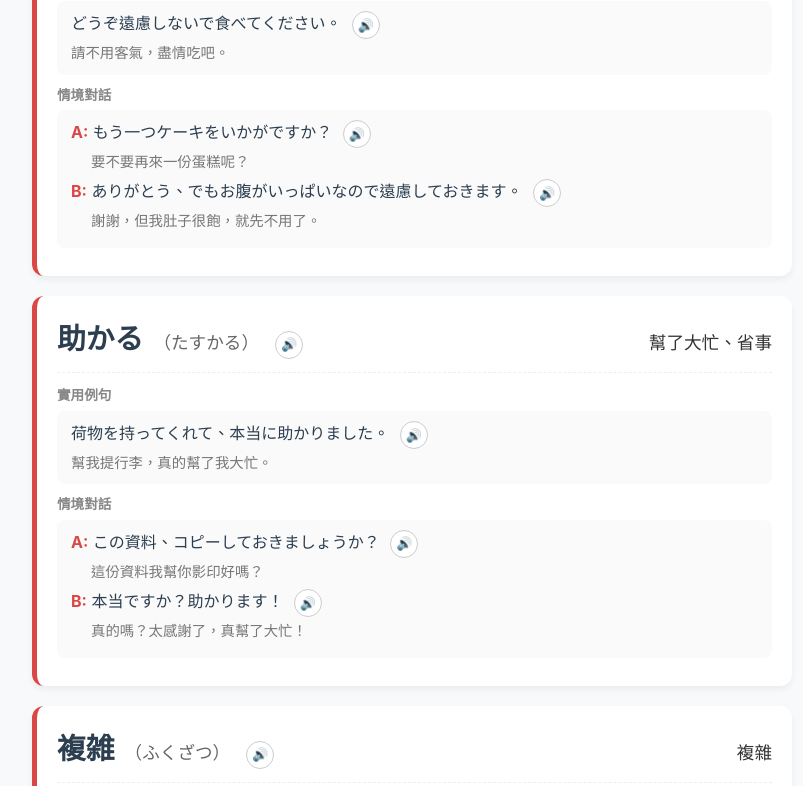
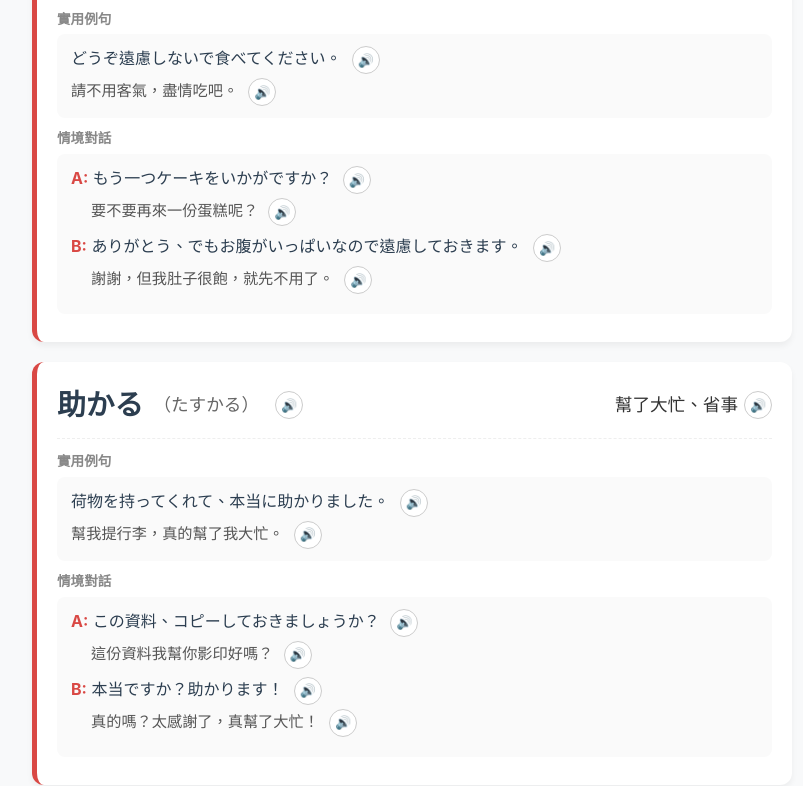
Before and after one commit to Weeeepn/daily-japanese-auto, a plain HTML site: page index.html in a window 1280 px wide. Shown: the part 679-1465 px from the top of the page, without its empty margins (228-1031 px from the left). Drawn offline with Linux system fonts and the light colour scheme.

Commit message:
Update index.html

```diff
--- a/index.html
+++ b/index.html
@@ -3,10 +3,11 @@
 <head>
   <meta charset="UTF-8">
   <meta name="viewport" content="width=device-width, initial-scale=1.0">
-  <title>每日日文 5 單字（AI 全自動）</title>
+  <title>每日日文 5 單字（AI 全自動＋中日雙語發音）</title>
   <style>
     :root {
       --primary: #d94844;
+      --zh-color: #2b7de9; /* 中文發音主題色 */
       --bg: #f8f9fa;
       --card-bg: #ffffff;
       --text: #2c3e50;
@@ -41,15 +42,21 @@
     }
     .word-header {
       display: flex;
-      align-items: baseline;
+      align-items: center;
       gap: 10px;
       margin-bottom: 12px;
       border-bottom: 1px dashed #eee;
       padding-bottom: 10px;
+      flex-wrap: wrap;
     }
     .kanji { font-size: 1.8rem; font-weight: bold; }
     .kana { font-size: 1.1rem; color: #666; }
-    .meaning { font-size: 1.1rem; font-weight: 500; margin-left: auto; color: #333; }
+    .meaning-wrap {
+      margin-left: auto;
+      display: inline-flex;
+      align-items: center;
+    }
+    .meaning { font-size: 1.1rem; font-weight: 500; color: #333; }
     .section-title {
       font-size: 0.85rem;
       font-weight: bold;
@@ -58,9 +65,11 @@
       margin-top: 10px;
       margin-bottom: 4px;
     }
-    .content-box { background: #fafafa; padding: 10px 14px; border-radius: 8px; margin-bottom: 8px; }
-    .dialogue-line { margin-bottom: 6px; }
+    .content-box { background: #fafafa; padding: 12px 14px; border-radius: 8px; margin-bottom: 8px; }
+    .dialogue-line { margin-bottom: 8px; }
     .speaker { font-weight: bold; color: var(--primary); }
+
+    /* 喇叭按鈕樣式 */
     .audio-btn {
       background: #fff;
       border: 1px solid #ccc;
@@ -77,7 +86,11 @@
       transition: all 0.2s;
     }
     .audio-btn:hover { background: var(--primary); color: #fff; border-color: var(--primary); }
-    .translation { font-size: 0.9rem; color: #777; margin-top: 2px; }
+
+    /* 中文發音專用樣式 */
+    .audio-btn-zh:hover { background: var(--zh-color); color: #fff; border-color: var(--zh-color); }
+
+    .translation { font-size: 0.95rem; color: #555; margin-top: 4px; }
     .loading { text-align: center; font-size: 1.2rem; color: #888; margin-top: 40px; }
   </style>
 </head>
@@ -95,6 +108,7 @@
   </div>
 
   <script>
+    // 日語發音
     function speakJapanese(text) {
       if (!('speechSynthesis' in window)) return;
       window.speechSynthesis.cancel();
@@ -104,13 +118,22 @@
       window.speechSynthesis.speak(utterance);
     }
 
+    // 中文發音
+    function speakChinese(text) {
+      if (!('speechSynthesis' in window)) return;
+      window.speechSynthesis.cancel();
+      const utterance = new SpeechSynthesisUtterance(text);
+      utterance.lang = 'zh-TW'; // 設定繁體中文
+      utterance.rate = 1.0;
+      window.speechSynthesis.speak(utterance);
+    }
+
     async function loadTodayWords() {
       const today = new Date();
       document.getElementById('current-date').innerText =
         `今日進度：${today.getFullYear()} 年 ${today.getMonth() + 1} 月 ${today.getDate()} 日`;
 
       try {
-        // 加入時間戳記避免瀏覽器讀取舊快取
         const res = await fetch(`today.json?t=${new Date().getTime()}`);
         if (!res.ok) throw new Error("尚未生成今日單字");
         const words = await res.json();
@@ -121,26 +144,38 @@
             <div class="word-header">
               <span class="kanji">${item.word}</span>
               <span class="kana">（${item.kana}）</span>
-              <button class="audio-btn" onclick="speakJapanese('${item.kana || item.word}')" title="朗讀單字">🔊</button>
-              <span class="meaning">${item.meaning}</span>
+              <button class="audio-btn" onclick="speakJapanese('${item.kana || item.word}')" title="日文發音">🔊</button>
+
+              <div class="meaning-wrap">
+                <span class="meaning">${item.meaning}</span>
+                <button class="audio-btn audio-btn-zh" onclick="speakChinese('${item.meaning}')" title="中文發音">🔊</button>
+              </div>
             </div>
 
             <div class="section-title">實用例句</div>
             <div class="content-box">
               <div>
                 <span>${item.exampleJa}</span>
-                <button class="audio-btn" onclick="speakJapanese('${item.exampleJa}')" title="朗讀例句">🔊</button>
+                <button class="audio-btn" onclick="speakJapanese('${item.exampleJa}')" title="日文例句發音">🔊</button>
               </div>
-              <div class="translation">${item.exampleZh}</div>
+              <div class="translation">
+                <span>${item.exampleZh}</span>
+                <button class="audio-btn audio-btn-zh" onclick="speakChinese('${item.exampleZh}')" title="中文翻譯發音">🔊</button>
+              </div>
             </div>
 
             <div class="section-title">情境對話</div>
             <div class="content-box">
               ${item.dialogue.map(d => `
                 <div class="dialogue-line">
-                  <span class="speaker">${d.speaker}:</span> ${d.ja}
-                  <button class="audio-btn" onclick="speakJapanese('${d.ja}')" title="朗讀">🔊</button>
-                  <div class="translation" style="margin-left: 20px;">${d.zh}</div>
+                  <div>
+                    <span class="speaker">${d.speaker}:</span> ${d.ja}
+                    <button class="audio-btn" onclick="speakJapanese('${d.ja}')" title="日文對話發音">🔊</button>
+                  </div>
+                  <div class="translation" style="margin-left: 20px;">
+                    <span>${d.zh}</span>
+                    <button class="audio-btn audio-btn-zh" onclick="speakChinese('${d.zh}')" title="中文翻譯發音">🔊</button>
+                  </div>
                 </div>
               `).join('')}
             </div>
@@ -149,7 +184,7 @@
       } catch (e) {
         document.getElementById('word-list').innerHTML = `
           <div class="loading">
-            今日單字尚未生成。若是第一次建立，請先到 GitHub 的 Actions 頁面手動點擊「Run workflow」觸發一次！
+            今日單字尚未生成。請先到 GitHub 的 Actions 頁面手動點擊「Run workflow」觸發一次！
           </div>
         `;
       }
```
